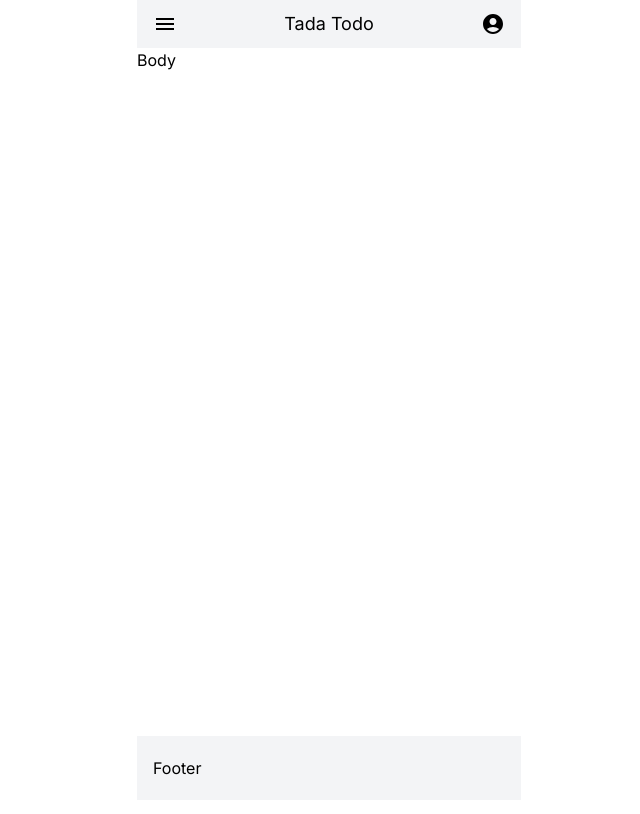
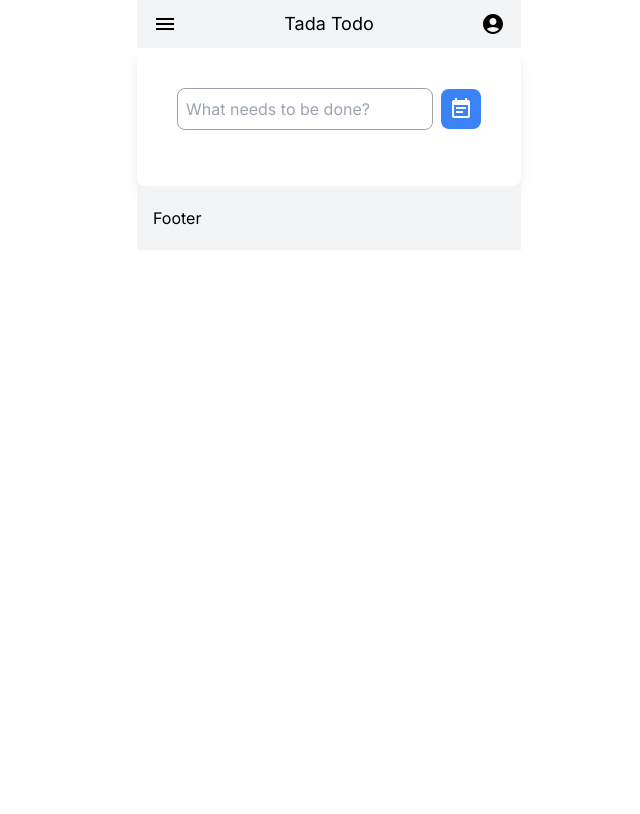
Before and after one commit to bima0302/tada-todo, a Next.js app: page / in a window 1280 px wide. Shown: the top 814 px of the page, without its empty margins (311-951 px from the left). Built offline with nearby package versions, Linux system fonts and the light colour scheme.

Commit message:
Add input for new todo

```diff
--- a/src/app/page.js
+++ b/src/app/page.js
@@ -1,6 +1,5 @@
 import Image from "next/image";
-import { MdMenu, MdAccountCircle } from "react-icons/md";
-import { GiHamburgerMenu } from "react-icons/gi";
+import { MdMenu, MdAccountCircle, MdEventNote } from "react-icons/md";
 
 export default function Home() {
   return (
@@ -18,7 +17,21 @@ export default function Home() {
           </div>
         </div>
         {/* body */}
-        <div className="bg-white h-screen">Body</div>
+        <div className="container">
+          {/* make input form to make new todo */}
+          <form class="rounded-lg bg-white p-10 shadow-lg">
+            <div class="mb-4 flex items-center">
+              <input
+                type="text"
+                class="w-full rounded-lg border border-gray-400 p-2"
+                placeholder="What needs to be done?"
+              />
+              <button class="ml-2 rounded-lg bg-blue-500 p-2 text-white hover:bg-blue-600">
+                <MdEventNote size={24} />
+              </button>
+            </div>
+          </form>
+        </div>
         {/* footer */}
         <div className="bg-gray-100 h-16 flex items-center justify-between sticky bottom-0">
           <div className="ml-4 mr-6">Footer</div>
```
